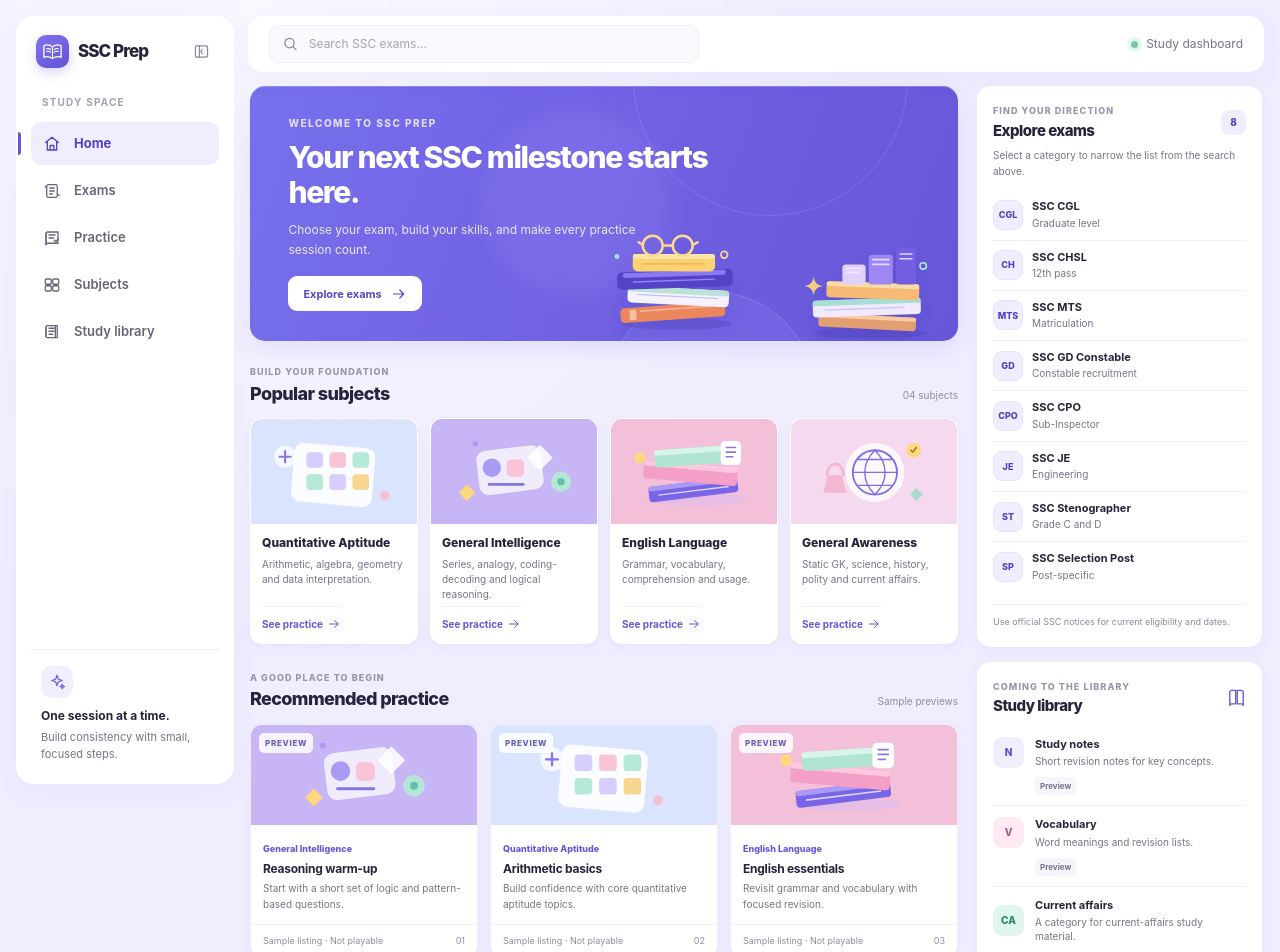
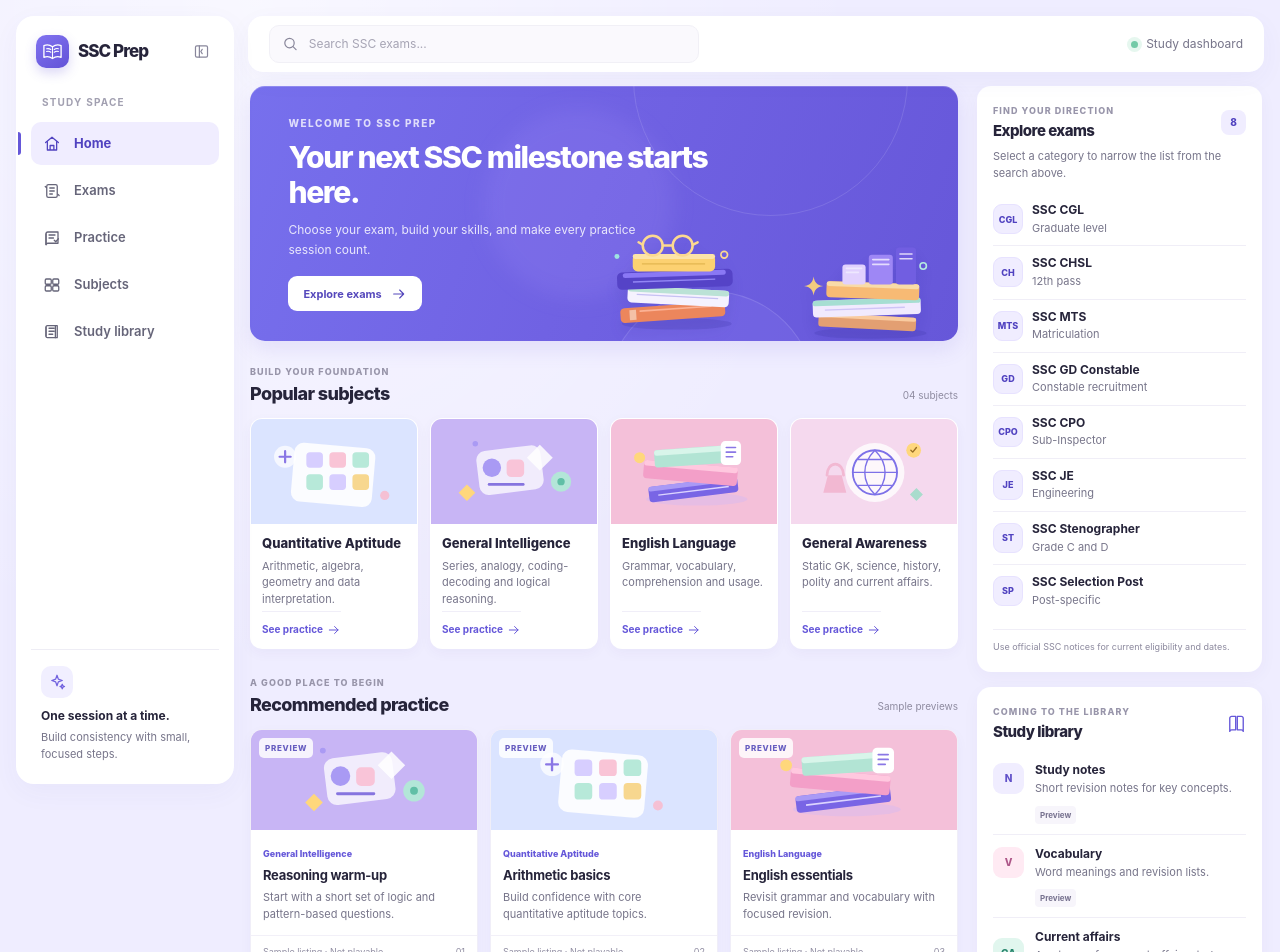
Before and after one commit to zerofall248-cmd/ssc-prep, a Next.js app: page / in a window 1280 px wide. Shown: the top 952 px of the page. Built offline with nearby package versions, Linux system fonts and the light colour scheme.

Commit message:
a11y: improve dashboard card text readability

```diff
--- a/src/app/globals.css
+++ b/src/app/globals.css
@@ -584,7 +584,7 @@ a:focus-visible, button:focus-visible, input:focus-visible {
 }
 
 .subject-card-copy > strong {
-  font-size: 12px;
+  font-size: 13px;
   font-weight: 760;
   line-height: 1.35;
   overflow-wrap: anywhere;
@@ -592,7 +592,7 @@ a:focus-visible, button:focus-visible, input:focus-visible {
 
 .subject-description {
   color: var(--muted);
-  font-size: 10px;
+  font-size: 11px;
   line-height: 1.5;
 }
 
@@ -683,13 +683,13 @@ a:focus-visible, button:focus-visible, input:focus-visible {
 
 .practice-card-copy h3 {
   margin: 4px 0;
-  font-size: 12px;
+  font-size: 13px;
   font-weight: 750;
   letter-spacing: -.02em;
   line-height: 1.4;
 }
 
-.practice-card-copy p { margin: 0; color: var(--muted); font-size: 10px; line-height: 1.55; }
+.practice-card-copy p { margin: 0; color: var(--muted); font-size: 11px; line-height: 1.55; }
 
 .practice-card-footer {
   padding: 9px 12px;
@@ -762,7 +762,7 @@ a:focus-visible, button:focus-visible, input:focus-visible {
   font-weight: 800;
 }
 
-.rail-description { margin: 8px 0 11px; color: var(--muted); font-size: 10px; line-height: 1.55; }
+.rail-description { margin: 8px 0 11px; color: var(--muted); font-size: 11px; line-height: 1.55; }
 
 .exam-directory { display: flex; flex-direction: column; }
 
@@ -777,8 +777,8 @@ a:focus-visible, button:focus-visible, input:focus-visible {
 
 .exam-directory-item:last-child { border-bottom: 0; }
 .exam-directory-item .exam-monogram { width: 30px; height: 30px; font-size: 9px; border-radius: 9px; }
-.exam-directory-copy strong { font-size: 11px; line-height: 1.3; }
-.exam-directory-copy small { font-size: 10px; }
+.exam-directory-copy strong { font-size: 12px; line-height: 1.3; }
+.exam-directory-copy small { font-size: 11px; }
 .exam-panel-footnote { margin: 12px 0 0; padding-top: 10px; color: #8c899e; border-top: 1px solid #f0eef7; font-size: 9px; line-height: 1.55; }
 
 .exam-directory-empty { padding: 7px 0; }
@@ -814,8 +814,8 @@ a:focus-visible, button:focus-visible, input:focus-visible {
 .resource-icon-current-affairs { color: #27866d; background: #e1f6ee; }
 
 .resource-copy { min-width: 0; display: flex; flex-direction: column; gap: 2px; }
-.resource-copy strong { font-size: 11px; font-weight: 730; }
-.resource-copy small { color: var(--muted); font-size: 10px; line-height: 1.4; }
+.resource-copy strong { font-size: 12px; font-weight: 730; }
+.resource-copy small { color: var(--muted); font-size: 11px; line-height: 1.4; }
 
 .resource-status {
   grid-column: 2;
```
